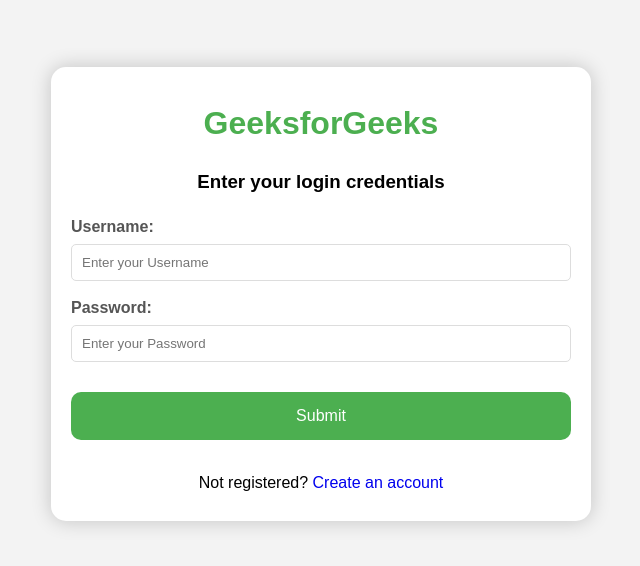
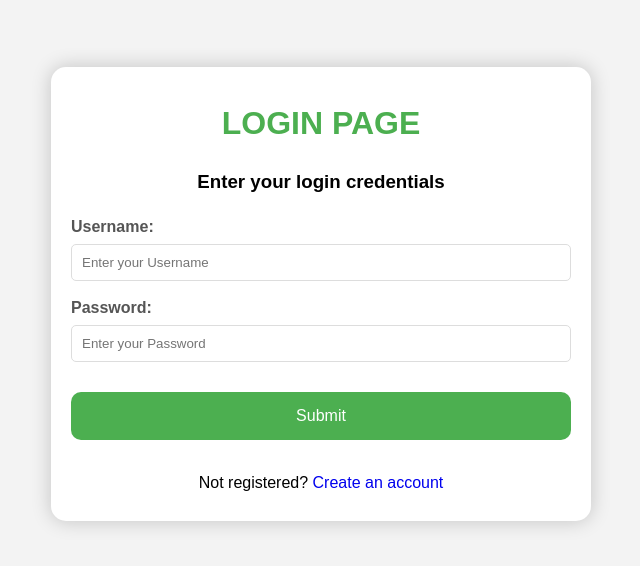
Before and after one commit to AnvithaPati5/login-pages, a plain HTML site: page index.html in a window 1280 px wide. Shown: the part 106-672 px from the top of the page, without its empty margins (319-959 px from the left). Drawn offline with Linux system fonts and the light colour scheme.

Commit message:
Update index.html

```diff
--- a/index.html
+++ b/index.html
@@ -8,7 +8,7 @@
 
 <body>
     <div class="main">
-        <h1>GeeksforGeeks</h1>
+        <h1>LOGIN PAGE</h1>
         <h3>Enter your login credentials</h3>
 
         <form action="">
```
